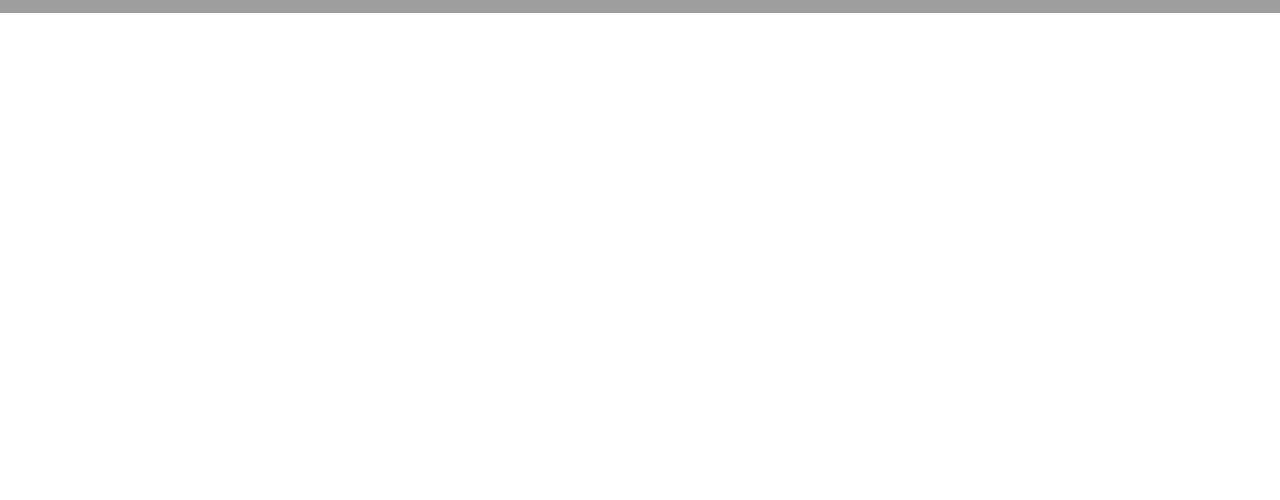
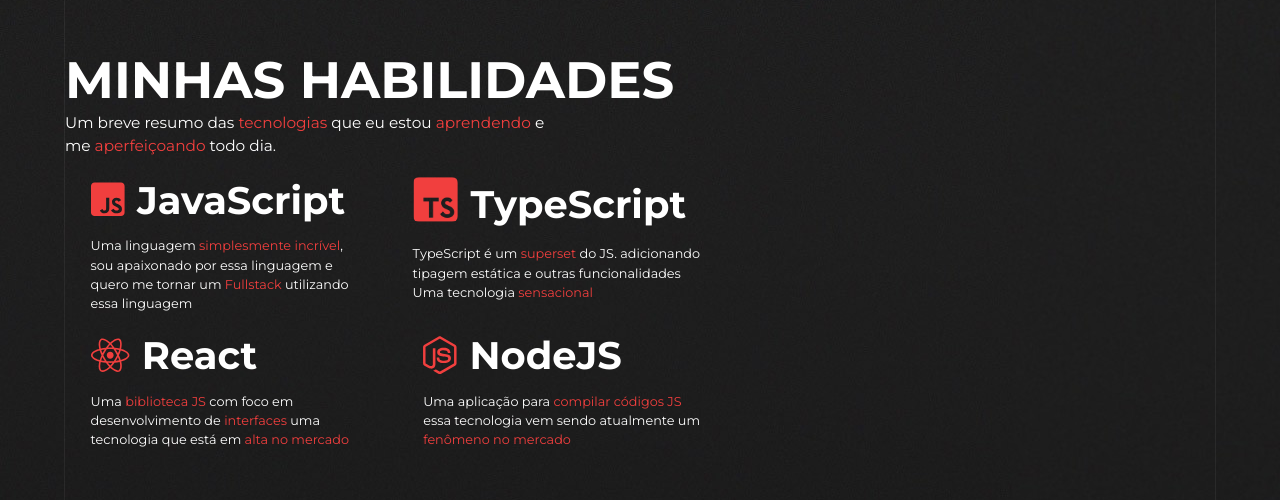
Before and after one commit to jonathagomes/portfolio, a Next.js app: page / in a window 1280 px wide. Shown: the part 1655-2155 px from the top of the page. Before the commit the page ends 1668 px from the top, so only its background shows below. Built offline with nearby package versions, Linux system fonts and the light colour scheme; grey boxes are pictures that could not be loaded.

Commit message:
Creating the Skills section

```diff
--- /dev/null
+++ b/src/components/Skills/index.tsx
@@ -0,0 +1,72 @@
+import { FontAwesomeIcon } from "@fortawesome/react-fontawesome";
+import {
+ faJsSquare,
+ faReact,
+ faNodeJs
+ } from "@fortawesome/free-brands-svg-icons";
+
+import {
+ SkillsContainer,
+ SkillsContent,
+ TextRed,
+ Title,
+ Subtitle,
+ TechnologyContainer
+} from "./styles";
+export default function Skills() {
+ return(
+  <SkillsContainer>
+   <SkillsContent>
+    <div>
+      <Title>
+       <h1>MINHAS HABILIDADES</h1>
+      </Title>
+      <p>Um breve resumo das <TextRed>tecnologias</TextRed> que eu estou <TextRed>aprendendo</TextRed> e<br/>
+      me <TextRed>aperfeiçoando</TextRed> todo dia.</p>
+      <TechnologyContainer>
+       <div>
+        <Subtitle>
+         <TextRed><FontAwesomeIcon icon={faJsSquare}></FontAwesomeIcon></TextRed>
+         JavaScript
+        </Subtitle>
+        <p>Uma linguagem <TextRed>simplesmente incrível</TextRed>,<br/>
+         sou apaixonado por essa linguagem e<br/>
+         quero me tornar um <TextRed>Fullstack</TextRed> utilizando<br/>
+         essa linguagem</p>
+       </div>
+       <div>
+        <Subtitle>
+         <TextRed><img src="/typescript.svg"/></TextRed>
+         TypeScript
+        </Subtitle>
+        <p>TypeScript é um <TextRed>superset</TextRed> do JS. adicionando<br/>
+        tipagem estática e outras funcionalidades<br/>
+        Uma tecnologia <TextRed>sensacional</TextRed></p>
+       </div>
+      </TechnologyContainer>
+      <TechnologyContainer>
+       <div>
+        <Subtitle>
+         <TextRed><FontAwesomeIcon icon={faReact}></FontAwesomeIcon></TextRed>
+         React
+        </Subtitle>
+        <p>Uma <TextRed>biblioteca JS</TextRed> com foco em <br/>
+        desenvolvimento de <TextRed>interfaces</TextRed> uma <br/>
+        tecnologia que está em <TextRed>alta no mercado</TextRed></p>
+       </div>
+       <div>
+        <Subtitle>
+         <TextRed><FontAwesomeIcon icon={faNodeJs}></FontAwesomeIcon></TextRed>
+         NodeJS
+        </Subtitle>
+        <p>Uma aplicação para <TextRed>compilar códigos JS</TextRed> <br/>
+         essa tecnologia vem sendo atualmente um <br/>
+         <TextRed>fenômeno no mercado</TextRed></p>
+       </div>
+      </TechnologyContainer>
+    </div>
+    <div></div>
+   </SkillsContent>
+  </SkillsContainer>
+ );
+}
--- /dev/null
+++ b/src/components/Skills/styles.ts
@@ -0,0 +1,70 @@
+import styled from "styled-components";
+
+export const SkillsContainer = styled.div`
+width: 100%;
+background-image: url("bg.jpg");
+`
+
+export const SkillsContent = styled.div`
+width: 90%;
+height: calc(100vh - 5rem);
+display: flex;
+flex-direction: row;
+justify-content: space-between;
+align-items: center;
+margin: auto;
+border-left: 1px solid rgba(255, 255, 255, 0.06);
+border-right: 1px solid rgba(255, 255, 255, 0.06);
+p {
+ color: var(--white);
+ font-size: 1.2rem;
+ line-height: 1.5;
+}
+`
+
+export const TextRed = styled.span`
+color: var(--red);
+`
+
+export const Title = styled.div`
+h1 {
+ font-size: 4rem;
+
+ @media (max-width: 700px) {
+  font-size: 3rem;
+ }
+}
+`
+
+export const Subtitle = styled.h2`
+font-size: 3rem;
+display: flex;
+flex-direction: row;
+align-items: center;
+gap: 1rem;
+cursor: pointer;
+transition: color 0.3s;
+:hover {
+ color: var(--red);
+}
+`
+
+export const TechnologyContainer = styled.div`
+ display: flex;
+ flex-direction: row;
+ justify-content: space-between;
+ gap: 5rem;
+ margin-top: 1.5rem;
+ margin-left: 2rem;
+
+ @media (max-width: 650px) {
+  flex-direction: column;
+ }
+
+ p {
+  margin-top: 1rem;
+  font-size: 1rem;
+ }
+
+
+`
--- a/src/pages/index.tsx
+++ b/src/pages/index.tsx
@@ -3,6 +3,7 @@
 import Header from "../components/Header";
 import Homepage from "../components/Homepage";
 import Sidebar from "../components/Sidebar";
+import Skills from "../components/Skills";
 import { useSidebarContext } from "../contexts/SidebarContext";
 
 import {
@@ -19,6 +20,7 @@
       )}
       <Homepage />
       <About />
+      <Skills />
       <Footer />
     </Container>
   );
```
Also changed, not shown: public/typescript.svg (added).
